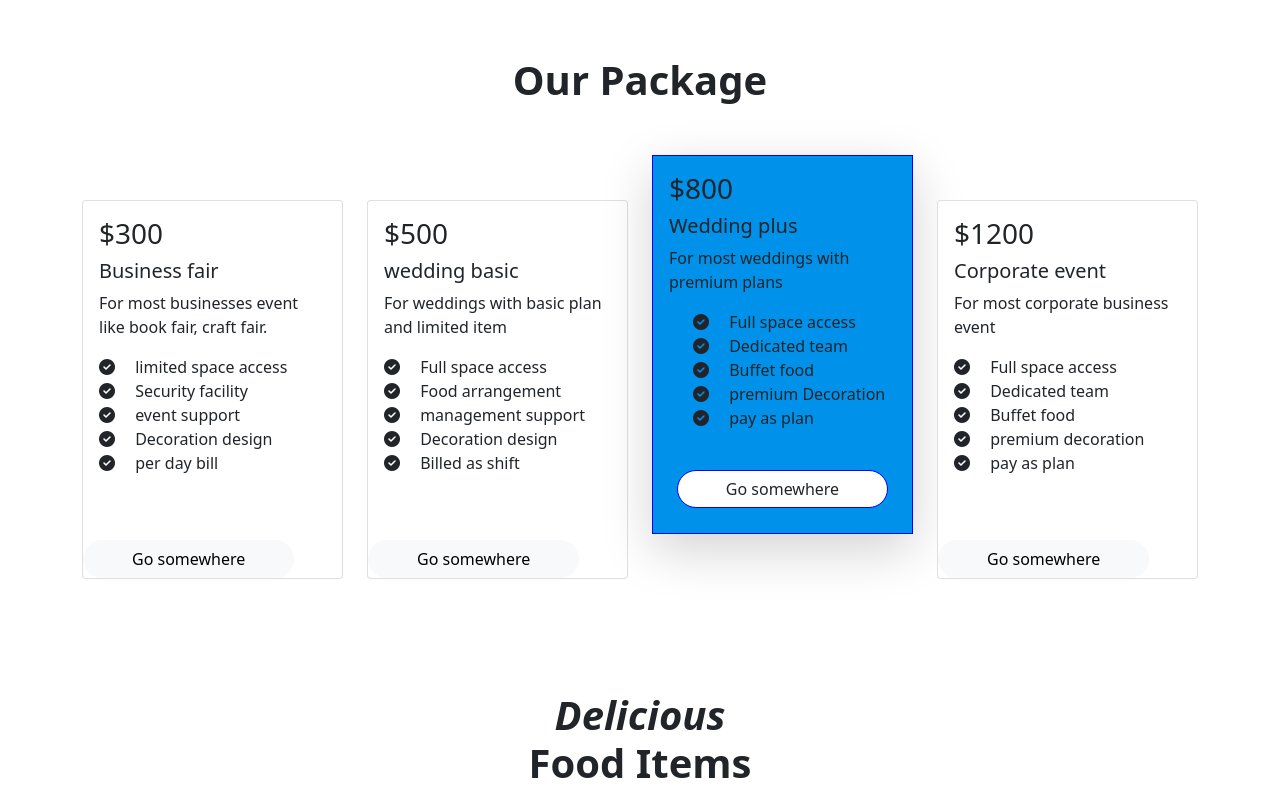
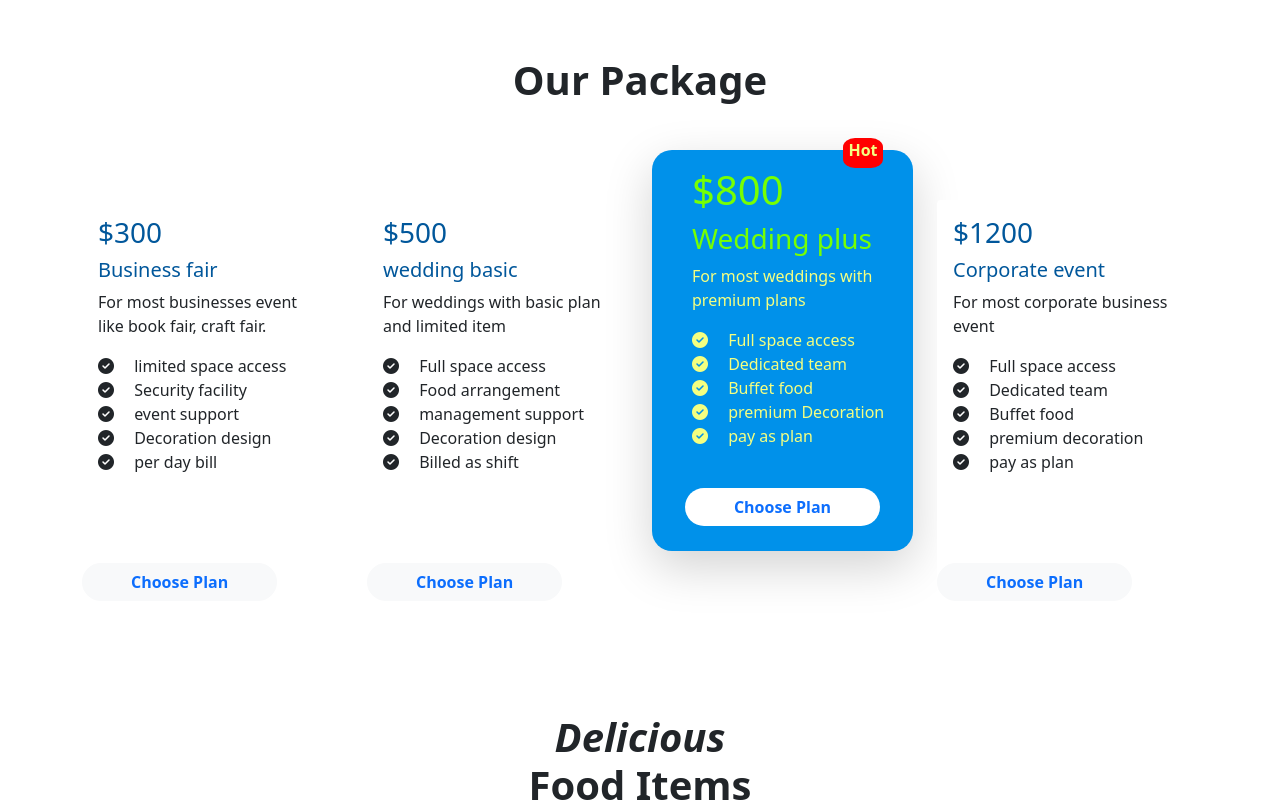
Before and after one commit to Shakshor/rose-convention-center, a plain HTML site: page index.html in a window 1280 px wide. Shown: the part 1080-1881 px from the top of the page. Drawn offline with nearby package versions, Linux system fonts and the light colour scheme.

Commit message:
card design complete

```diff
--- a/css/style.css
+++ b/css/style.css
@@ -1,15 +1,32 @@
 /*--------- card group ----*/
+.card .card-title{
+    color: #01579B;
+}
+
 .special-card{
     position: relative;
-    border: 1px solid blue;
-    bottom: 45px;
+    border-radius: 20px;
+    bottom: 50px;
     background-color: #0091EA;
+    color: #F4FF81;
+}
+.special-card #hot{
+    position: absolute;
+    top: -12px;
+    right: 30px;
+    background-color: red;
+    border-radius: 30%;
+    text-align: center;
+    width: 40px;
+    height: 30px;
+    padding: 0 5px;
+}
+.special-card .card-title{
+    color: #76FF03;
 }
 .special-button{
-    border: 1px solid blue;
     margin-bottom: 25px;
     background-color: white;
-    /* z-index: 1; */
 }
 
 /* ---------footer-------- */
--- a/index.html
+++ b/index.html
@@ -62,7 +62,7 @@
                     <img src="images/banner.png" class="d-block w-100" alt="...">
                     <div class="carousel-caption d-none d-md-block mb-5">
                         <h1 class="fw-bolder fs-1">The Perfect Venue for your<br>next event</h1>
-                        <p>Some representative placeholder content for the first slide.</p>
+                        <p>We Ready for: Wedding/Reception/Gaye Holud/Marriage Anniversery/Sales Conference.</p>
                         <a target="_blank" class="btn btn-outline-light text-primary bg-white fw-bold px-4 mb-2"
                             href="https://www.diccbd.com/" role="button">Book
                             Now</a>
@@ -72,7 +72,7 @@
                     <img src="images/banner2.png" class="d-block w-100" alt="...">
                     <div class="carousel-caption d-none d-md-block mb-5">
                         <h1 class="fw-bolder fs-1">The Perfect Venue for your<br>next event</h1>
-                        <p>Some representative placeholder content for the first slide.</p>
+                        <p>We Ready for: Wedding/Reception/Gaye Holud/Marriage Anniversery/Sales Conference.</p>
                         <a target="_blank" class="btn btn-outline-light text-primary bg-white fw-bold px-4"
                             href="https://www.diccbd.com/" role="button">Book
                             Now</a>
@@ -82,7 +82,7 @@
                     <img src="images/banner4.png" class="d-block w-100" alt="...">
                     <div class="carousel-caption d-none d-md-block mb-5">
                         <h1 class="fw-bolder fs-1">The Perfect Venue for your<br>next event</h1>
-                        <p>Some representative placeholder content for the first slide.</p>
+                        <p>We Ready for: Wedding/Reception/Gaye Holud/Marriage Anniversery/Sales Conference.</p>
                         <a target="_blank" class="btn btn-outline-light text-primary bg-white fw-bold px-4"
                             href="https://www.diccbd.com/target=" _blank" " role=" button">Book
                             Now</a>
@@ -109,7 +109,7 @@
             <h1 class="text-center fw-bold fs-1 py-5 my-5">Our Package</h1>
             <div class="row row-cols-1 row-cols-md-4 g-4">
                 <div class="col">
-                    <div class="card h-100">
+                    <div class="card h-100 border-0">
                         <div class="card-body">
                             <h3 class="card-title">$300</h3>
                             <h5 class="card-title">Business fair</h5>
@@ -133,16 +133,16 @@
                                 </li>
                             </ul>
                         </div>
-                        <div class="mt-3">
-                            <a href="#" class="btn btn-light px-5 rounded-pill">Go somewhere</a>
+                        <div class="mt-1">
+                            <a href="#" class="btn fw-bold text-primary btn-light px-5 rounded-pill">Choose Plan</a>
                         </div>
                     </div>
                 </div>
                 <div class="col">
-                    <div class="card h-100">
+                    <div class="card h-100 border-0">
                         <div class="card-body">
                             <h3 class="card-title">$500</h3>
-                            <h5 class="title">wedding basic</h5>
+                            <h5 class="card-title">wedding basic</h5>
                             <p class="card-text">For weddings with basic plan and limited item</p>
                             <ul class="list-group">
                                 <li class="list-unstyled"><span><i class="fas fa-check-circle me-3"></i></span>
@@ -163,17 +163,20 @@
                             </ul>
                         </div>
                         <div class="mt-3">
-                            <a href="#" class="btn btn-light px-5 rounded-pill">Go somewhere</a>
+                            <a href="#" class="btn fw-bold text-primary btn-light px-5 rounded-pill">Choose Plan</a>
                         </div>
                     </div>
                 </div>
                 <div class="col">
                     <div class="special-card h-100 shadow-lg">
-                        <div class="card-body">
-                            <h3 class="card-title">$800</h3>
-                            <h5 class="title">Wedding plus</h5>
+                        <div class="card-body ms-4">
+                            <span id="hot">
+                                <p class="fw-bold">Hot</p>
+                            </span>
+                            <h3 class="card-title fs-1">$800</h3>
+                            <h5 class="card-title fs-3">Wedding plus</h5>
                             <p class="card-text">For most weddings with premium plans</p>
-                            <ul class="list-group ms-4">
+                            <ul class="list-group">
                                 <li class="list-unstyled"><span><i class="fas fa-check-circle me-3"></i></span>
                                     Full space access
                                 </li>
@@ -192,16 +195,16 @@
                             </ul>
                         </div>
                         <div class="mt-4 text-center">
-                            <a href="#" class="btn special-button  px-5 rounded-pill">Go
-                                somewhere</a>
+                            <a href="#" class="btn fw-bold text-primary special-button  px-5 rounded-pill">Choose Plan
+                            </a>
                         </div>
                     </div>
                 </div>
                 <div class="col">
-                    <div class="card h-100">
+                    <div class="card h-100 border-0">
                         <div class="card-body">
                             <h3 class="card-title">$1200</h3>
-                            <h5 class="title">Corporate event</h5>
+                            <h5 class="card-title">Corporate event</h5>
                             <p class="card-text">For most corporate business event</p>
                             <ul class="list-group">
                                 <li class="list-unstyled"><span><i class="fas fa-check-circle me-3"></i></span>
@@ -222,7 +225,7 @@
                             </ul>
                         </div>
                         <div class="mt-3">
-                            <a href="#" class="btn btn-light px-5 rounded-pill">Go somewhere</a>
+                            <a href="#" class="btn btn-light fw-bold text-primary px-5 rounded-pill">Choose Plan</a>
                         </div>
                     </div>
                 </div>
```
